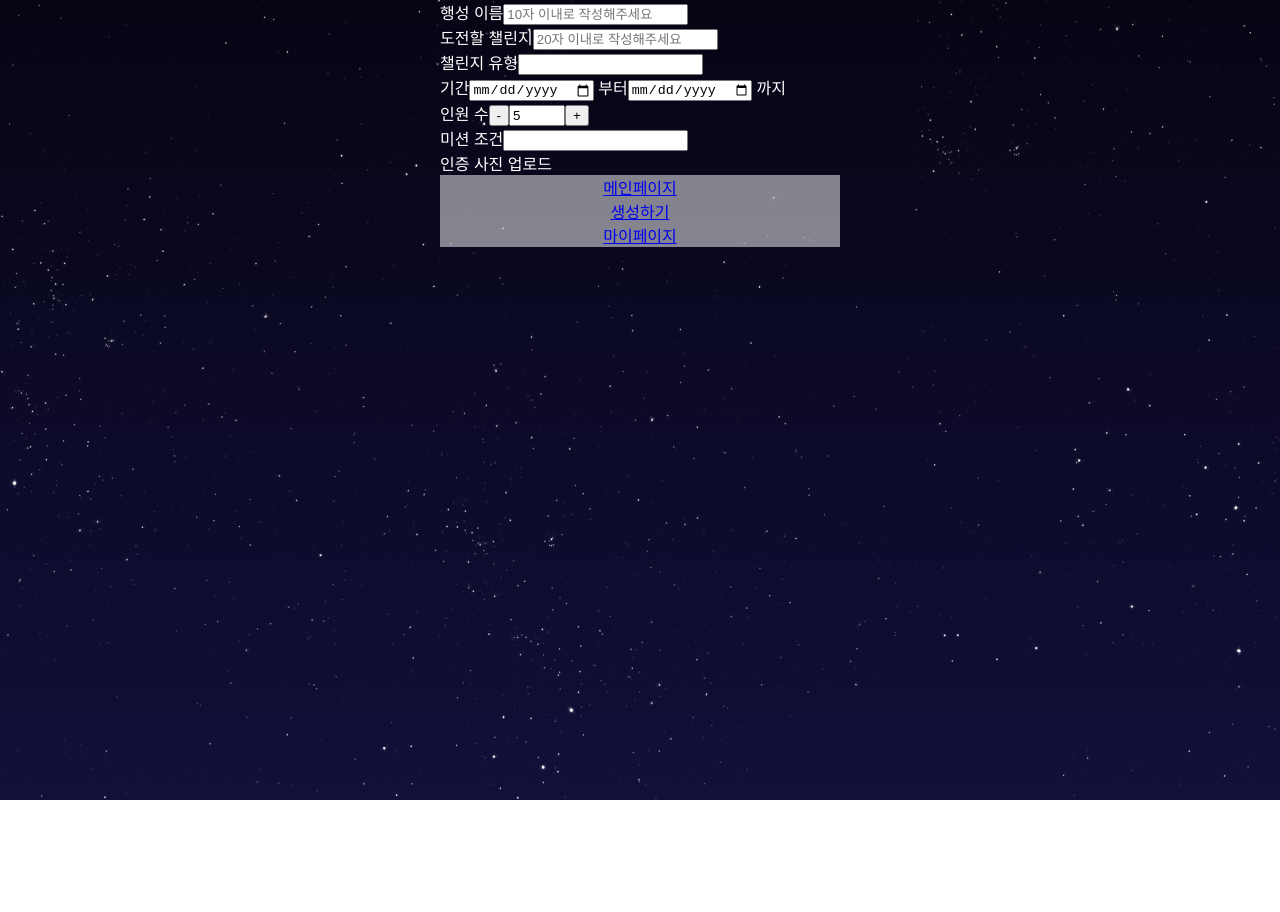
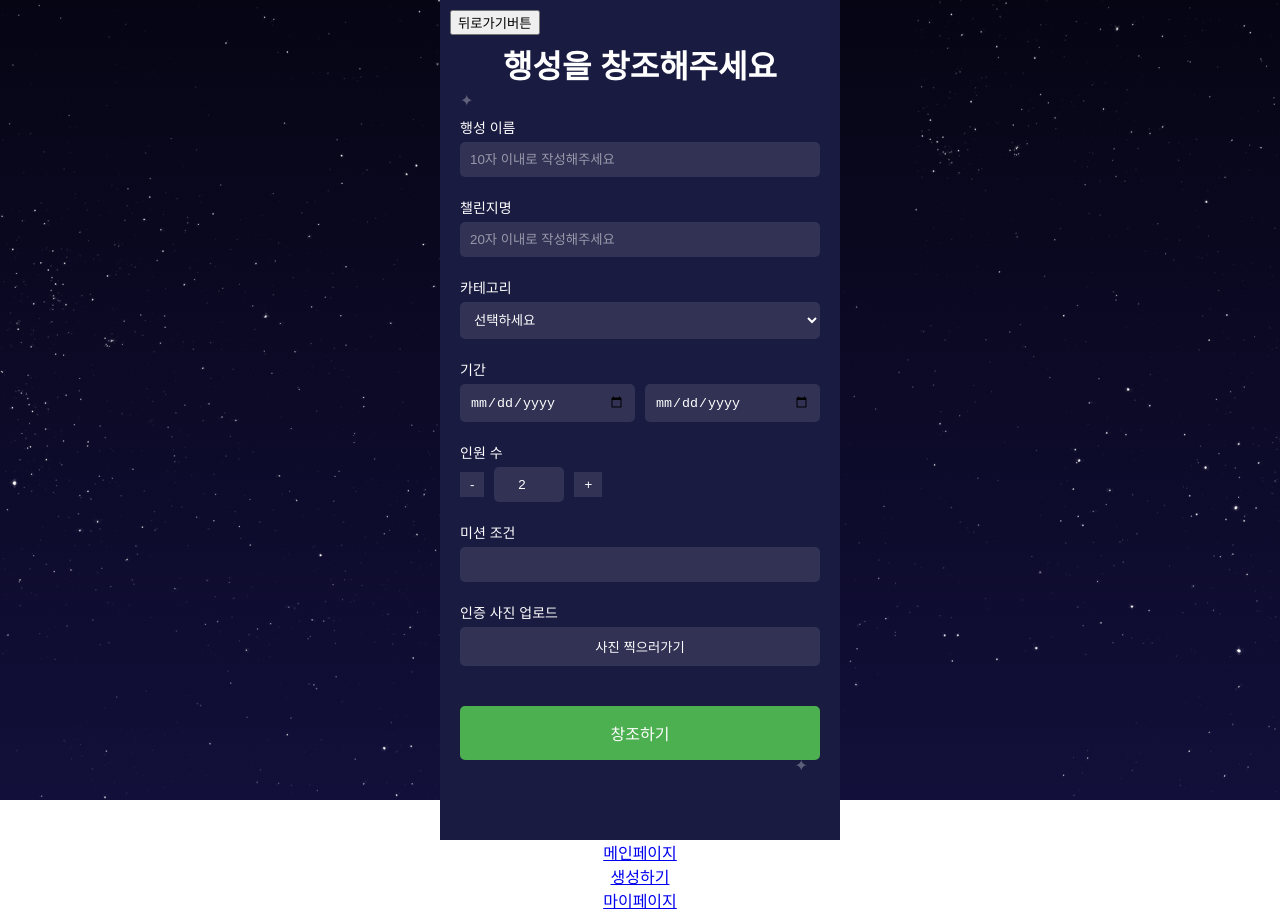
Before and after one commit to kkanghyuny/planetrush, a React (Vite) app in the folder Frontend/: page /create-foam in a window 1280 px wide. Before the commit the page ends 800 px from the top, so only its background shows below. Built offline with nearby package versions, Linux system fonts and the light colour scheme; the HTML template or start-up script is replaced by a standard one.

Commit message:
docs: merge request 템플릿 추가

```diff
--- a/Frontend/src/components/Foam/PlanetCreateFoam.jsx
+++ b/Frontend/src/components/Foam/PlanetCreateFoam.jsx
@@ -1,43 +1,135 @@
-function PlanetCreatFoam() {
+import React, { useState } from "react";
+import { useNavigate } from "react-router-dom";
+import "../../styles/PlanetCreateForm.css";
+
+function PlanetCreateForm() {
+  const navigate = useNavigate();
+  const [planetInfo, setPlanetInfo] = useState({
+    name: "",
+    challenge: "",
+    category: "",
+    startDate: "",
+    endDate: "",
+    peopleCount: 2,
+    missionCondition: "",
+  });
+
+  const handleInputChange = (e) => {
+    const { name, value } = e.target;
+    setPlanetInfo((prevState) => ({
+      ...prevState,
+      [name]: value,
+    }));
+  };
+
+  const handlePeopleCountChange = (increment) => {
+    setPlanetInfo((prevState) => ({
+      ...prevState,
+      peopleCount: Math.min(Math.max(prevState.peopleCount + increment, 2), 10),
+    }));
+  };
+
+  const handleSubmit = (e) => {
+    e.preventDefault();
+    // Here you would typically send the data to your backend
+    console.log(planetInfo);
+    // Navigate to next page or show success message
+  };
+
   return (
-    <>
-      <div>
+    <div className="planet-create-container">
+      <h1>행성을 창조해주세요</h1>
+      <form onSubmit={handleSubmit} className="planet-form">
+        <div className="form-group">
           <label>행성 이름</label>
-        <input type="text" placeholder="10자 이내로 작성해주세요" />
+          <input
+            type="text"
+            name="name"
+            value={planetInfo.name}
+            onChange={handleInputChange}
+            placeholder="10자 이내로 작성해주세요"
+            maxLength={10}
+          />
         </div>
-      <div>
-        <label>도전할 챌린지</label>
-        <input type="text" placeholder="20자 이내로 작성해주세요" />
+        <div className="form-group">
+          <label>챌린지명</label>
+          <input
+            type="text"
+            name="challenge"
+            value={planetInfo.challenge}
+            onChange={handleInputChange}
+            placeholder="20자 이내로 작성해주세요"
+            maxLength={20}
+          />
         </div>
-      <div>
-        <label>챌린지 유형</label>
-        <input type="dropbox" />
+        <div className="form-group">
+          <label>카테고리</label>
+          <select
+            name="category"
+            value={planetInfo.category}
+            onChange={handleInputChange}
+          >
+            <option value="">선택하세요</option>
+            <option value="health">건강</option>
+            <option value="study">학습</option>
+            <option value="hobby">취미</option>
+          </select>
         </div>
-      <div>
+        <div className="form-group date-group">
           <label>기간</label>
-        <input type="Date" /> 부터
-        <input type="Date" /> 까지
+          <div className="date-inputs">
+            <input
+              type="date"
+              name="startDate"
+              value={planetInfo.startDate}
+              onChange={handleInputChange}
+            />
+            <input
+              type="date"
+              name="endDate"
+              value={planetInfo.endDate}
+              onChange={handleInputChange}
+            />
           </div>
-      <div>
+        </div>
+        <div className="form-group people-count">
           <label>인원 수</label>
-        <button>-</button>
+          <div className="count-control">
+            <button type="button" onClick={() => handlePeopleCountChange(-1)}>
+              -
+            </button>
             <input
               type="number"
-          id="peopleCount"
-          value="5"
-          min="2"
-          max="10"
-          readonly
+              name="peopleCount"
+              value={planetInfo.peopleCount}
+              readOnly
             />
-        <button>+</button>
+            <button type="button" onClick={() => handlePeopleCountChange(1)}>
+              +
+            </button>
           </div>
-      <div>
+        </div>
+        <div className="form-group">
           <label>미션 조건</label>
-        <input type="text" />
+          <input
+            type="text"
+            name="missionCondition"
+            value={planetInfo.missionCondition}
+            onChange={handleInputChange}
+          />
         </div>
-      <div>인증 사진 업로드</div>
-    </>
+        <div className="form-group">
+          <label>인증 사진 업로드</label>
+          <button type="button" className="upload-button">
+            사진 찍으러가기
+          </button>
+        </div>
+        <button type="submit" className="submit-button">
+          창조하기
+        </button>
+      </form>
+    </div>
   );
 }
 
-export default PlanetCreatFoam;
+export default PlanetCreateForm;
--- a/Frontend/src/pages/PlanetCreatePage/PlanetCreateImg.jsx
+++ b/Frontend/src/pages/PlanetCreatePage/PlanetCreateImg.jsx
@@ -26,13 +26,17 @@ function PlanetCreateImg() {
 
     let imageToSend;
 
-    if (view === "custom" && canvasRef) {
-      // Canvas에서 그린 이미지 가져오기
-      imageToSend = canvasRef.getCurrentCanvasImage();
+    if (view === "custom") {
+      imageToSend = canvasData;
     } else {
-      // 선택된 기본 이미지 사용
       imageToSend = selectedImage;
     }
+
+    if (!imageToSend) {
+      setShowAlert(true);
+      return;
+    }
+
     navigate("/create-foam", { state: { savedImage: imageToSend } });
   };
 
@@ -66,7 +70,7 @@ function PlanetCreateImg() {
   return (
     <div className="container">
       <button onClick={() => navigate(-1)} className="back-button">
-        뒤로가기버튼
+        뒤로가기
       </button>
       <h3>행성을 생성해주세요</h3>
       <button onClick={getNewPlanetInfo} className="create-button">
--- a/Frontend/src/pages/PlanetCreatePage/PlanetCreateInfo.jsx
+++ b/Frontend/src/pages/PlanetCreatePage/PlanetCreateInfo.jsx
@@ -1,8 +1,12 @@
+import { Navigate } from "react-router-dom";
 import PlanetCreateFoam from "../../components/Foam/PlanetCreateFoam";
 
 function PlanteCreateInfo() {
   return (
     <>
+      <button onClick={() => Navigate(-1)} className="back-button">
+        뒤로가기버튼
+      </button>
       <PlanetCreateFoam />
     </>
   );
--- /dev/null
+++ b/Frontend/src/styles/PlanetCreateForm.css
@@ -0,0 +1,108 @@
+.planet-create-container {
+  background-color: #1a1b41;
+  color: white;
+  min-height: 100vh;
+  padding: 20px;
+  font-family: Arial, sans-serif;
+}
+
+h1 {
+  text-align: center;
+  margin-bottom: 30px;
+}
+
+.planet-form {
+  display: flex;
+  flex-direction: column;
+  gap: 20px;
+}
+
+.form-group {
+  display: flex;
+  flex-direction: column;
+  gap: 5px;
+}
+
+label {
+  font-size: 14px;
+}
+
+input,
+select {
+  background-color: rgba(255, 255, 255, 0.1);
+  border: none;
+  border-radius: 5px;
+  padding: 10px;
+  color: white;
+}
+
+input::placeholder {
+  color: rgba(255, 255, 255, 0.5);
+}
+
+.date-group .date-inputs {
+  display: flex;
+  gap: 10px;
+}
+
+.date-inputs input {
+  flex: 1;
+}
+
+.people-count .count-control {
+  display: flex;
+  align-items: center;
+}
+
+.count-control button {
+  background-color: rgba(255, 255, 255, 0.1);
+  border: none;
+  color: white;
+  padding: 5px 10px;
+  cursor: pointer;
+}
+
+.count-control input {
+  width: 50px;
+  text-align: center;
+  margin: 0 10px;
+}
+
+.upload-button {
+  background-color: rgba(255, 255, 255, 0.1);
+  border: none;
+  color: white;
+  padding: 10px;
+  border-radius: 5px;
+  cursor: pointer;
+}
+
+.submit-button {
+  background-color: #4caf50;
+  border: none;
+  color: white;
+  padding: 15px;
+  border-radius: 5px;
+  cursor: pointer;
+  font-size: 16px;
+  margin-top: 20px;
+}
+
+/* Add some star-like decorations */
+.planet-create-container::before,
+.planet-create-container::after {
+  content: "✦";
+  position: absolute;
+  color: white;
+  opacity: 0.3;
+}
+
+.planet-create-container::before {
+  top: 10%;
+  left: 5%;
+}
+
+.planet-create-container::after {
+  bottom: 15%;
+  right: 8%;
+}
```
Also changed, not shown: Frontend/src/components/Canvas/Canvas.jsx (+36 -24 lines), Frontend/.gitlab/merge_request_template/merge_request.md (added). Lines whose indentation alone changed are shown as unchanged.
